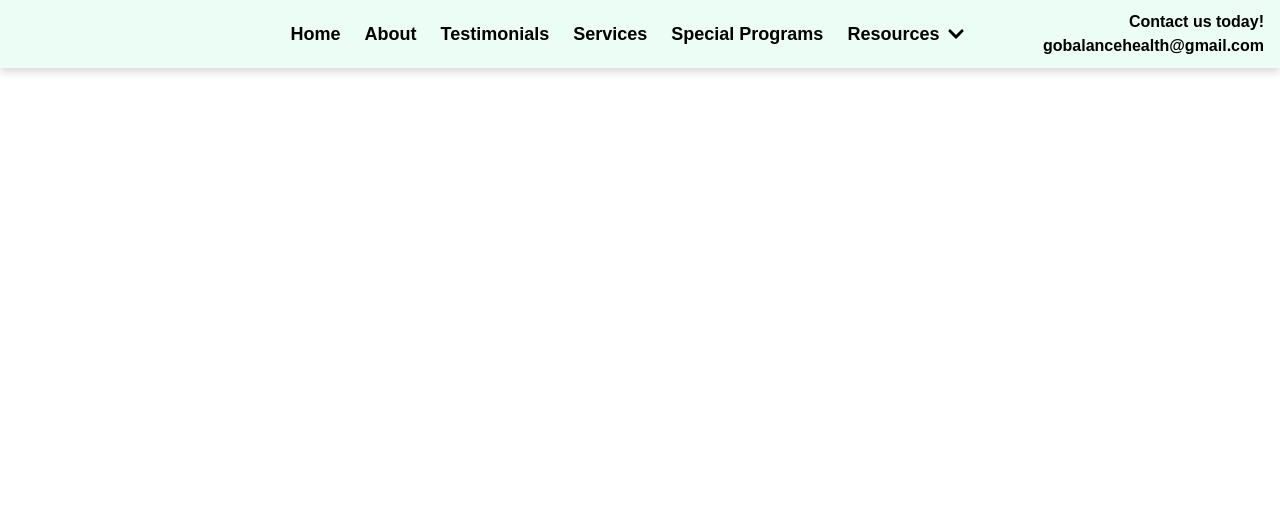
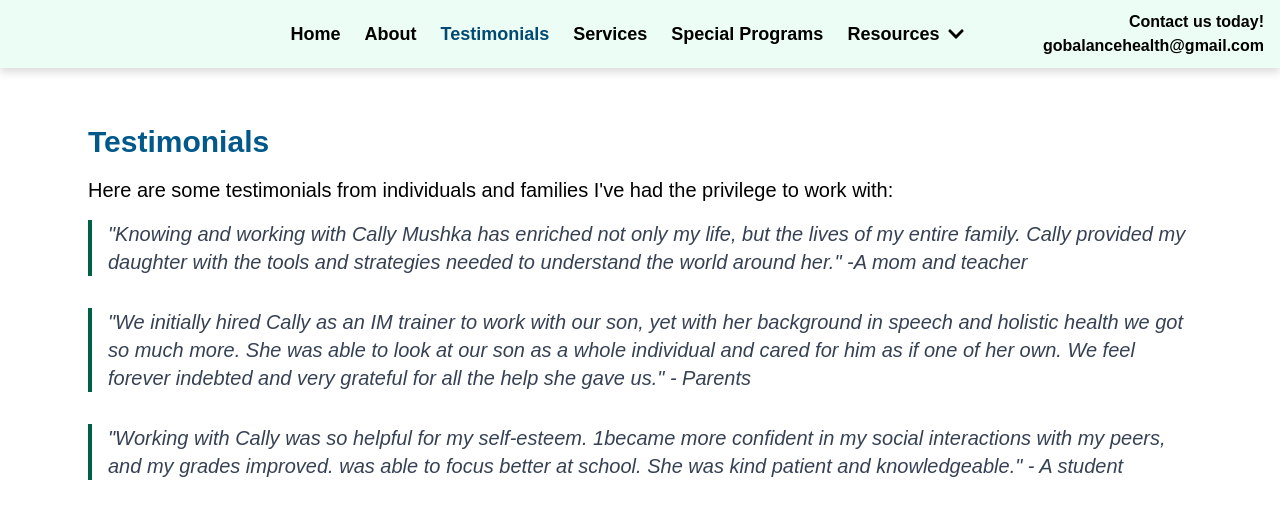
Before and after one commit to mtsahas/go-balance-app, a React (Vite) app: page /testimonials in a window 1280 px wide. Shown: the top 518 px of the page. Built offline with nearby package versions, Linux system fonts and the light colour scheme.

Commit message:
testimonials route

```diff
--- a/src/App.jsx
+++ b/src/App.jsx
@@ -21,7 +21,7 @@ function App() {
             <Route path="/" element={<Home />} />
             <Route path="/about" element={<About />} />
             <Route path="/services" element={<Services />} />
-            <Route path="/isthisyou" element={<Testimonials />} />
+            <Route path="/testimonials" element={<Testimonials />} />
             <Route path="/contact" element={<Contact />} />
             <Route path="/blog" element={<Blog />} />
             <Route path="/resources" element={<Resources />} />
--- a/src/components/Navbar.jsx
+++ b/src/components/Navbar.jsx
@@ -43,7 +43,7 @@ export function Navbar() {
         </li>
         <li>
           <NavLink
-            to="/isthisyou"
+            to="/testimonials"
             onClick={() => setIsOpen(false)}
             className={({ isActive }) =>
               navStyle + (isActive ? " text-sky-900" : "")
--- a/src/components/Testimonials.jsx
+++ b/src/components/Testimonials.jsx
@@ -5,7 +5,7 @@ export function Testimonials() {
       <div className="w-full justify-center p-6 max-w-6xl mx-auto">
         <h1 className="text-3xl font-bold text-sky-800 mb-4">Testimonials</h1>
 
-        <p className="text-lg mb-4">
+        <p className="text-xl mb-4">
           Here are some testimonials from individuals and families I've had the
           privilege to work with:
         </p>
```
